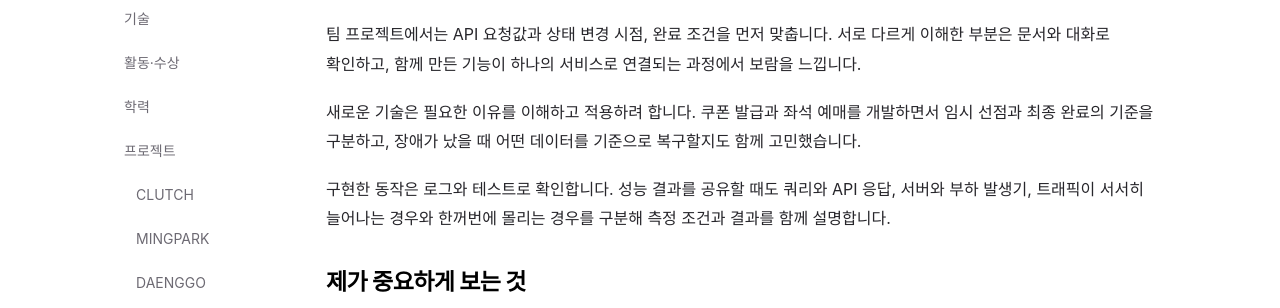
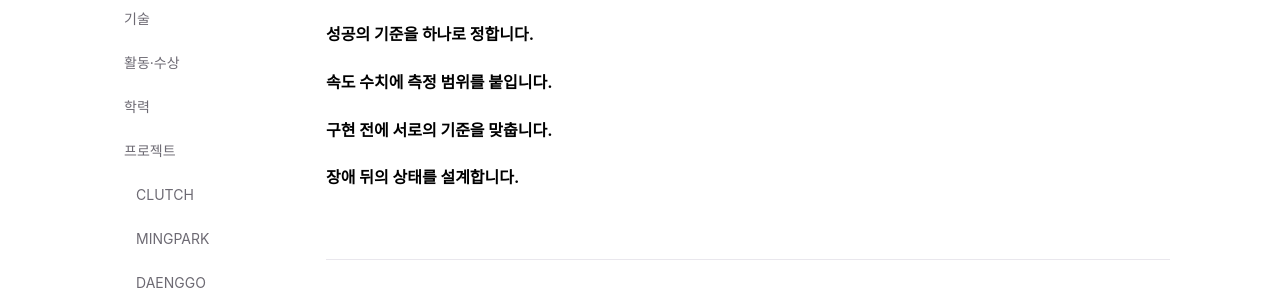
Before and after one commit to minggure/minggure.github.io, a plain HTML site: page index.html in a window 1280 px wide. Shown: the part 644-952 px from the top of the page. Drawn offline with Linux system fonts and the light colour scheme; a web font is replaced by a local one.

Commit message:
Update index.html

```diff
--- a/index.html
+++ b/index.html
@@ -961,40 +961,23 @@
         <main id="content">
           <section class="section intro" id="intro">
             <h2>소개</h2>
-            <p>
-              팀 프로젝트에서는 API 요청값과 상태 변경 시점, 완료 조건을 먼저
-              맞춥니다. 서로 다르게 이해한 부분은 문서와 대화로 확인하고, 함께
-              만든 기능이 하나의 서비스로 연결되는 과정에서 보람을 느낍니다.
-            </p>
-            <p>
-              새로운 기술은 필요한 이유를 이해하고 적용하려 합니다. 쿠폰 발급과
-              좌석 예매를 개발하면서 임시 선점과 최종 완료의 기준을 구분하고,
-              장애가 났을 때 어떤 데이터를 기준으로 복구할지도 함께
-              고민했습니다.
-            </p>
-            <p>
-              구현한 동작은 로그와 테스트로 확인합니다. 성능 결과를 공유할 때도
-              쿼리와 API 응답, 서버와 부하 발생기, 트래픽이 서서히 늘어나는
-              경우와 한꺼번에 몰리는 경우를 구분해 측정 조건과 결과를 함께
-              설명합니다.
-            </p>
+
             <div id="principles" style="color: #000">
-              <h3>제가 중요하게 보는 것</h3>
               <p style="color: inherit">
                 <strong>성공의 기준을 하나로 정합니다.</strong><br />
-                Redis 선점과 DB 발급 완료를 섞지 않습니다.
+
               </p>
               <p style="color: inherit">
                 <strong>속도 수치에 측정 범위를 붙입니다.</strong><br />
-                Ramp와 Burst, 쿼리와 API, 서버와 부하 발생기를 구분합니다.
+
               </p>
               <p style="color: inherit">
                 <strong>구현 전에 서로의 기준을 맞춥니다.</strong><br />
-                API 요청값과 상태 변경 시점, 완료 조건을 먼저 공유하고 다르게 이해한 부분을 문서와 대화로 확인합니다.
+
               </p>
               <p style="color: inherit">
                 <strong>장애 뒤의 상태를 설계합니다.</strong><br />
-                실패 응답만 처리하지 않고 어떤 데이터를 기준으로 복구할지 정합니다.
+
               </p>
             </div>
           </section>
```
